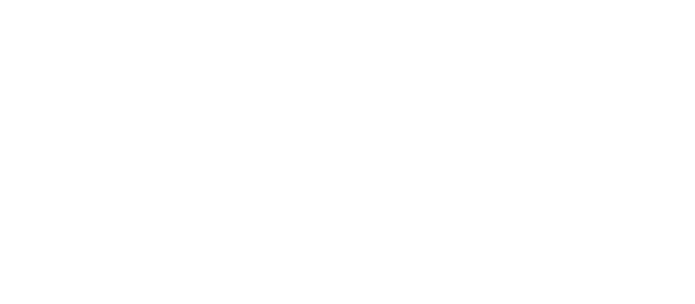
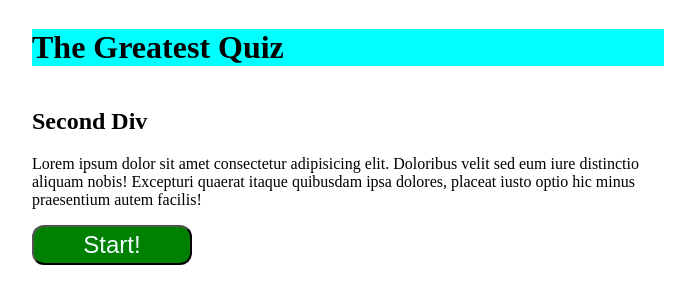
Before and after one commit to Guzzemetti/the-greatest-quiz, a plain HTML site: page index.html in a window 1280 px wide. Shown: the whole page, without its empty margins (292-987 px from the left). Drawn offline with Linux system fonts and the light colour scheme.

Commit message:
Added button and initial html layout

```diff
--- /dev/null
+++ b/assets/style.css
@@ -0,0 +1,37 @@
+body{
+    display: flex;
+    flex-direction: column;
+    align-items: center;
+}
+
+div{
+    width: 50%;
+}
+
+button{
+    justify-self: center;
+}
+
+#startButton:active {
+    transform: translateY(2px);
+  }
+
+#startButton:hover{
+    transition-duration: 0.2s;
+    background-color: white;
+    color: #3e8e41;
+}
+
+#startButton{
+    background-color: green;
+    color: azure;
+    font-size: 1.5rem;
+    width: 10rem;
+    height: 2.5rem;
+    border-radius: 12px;
+}
+
+
+#title{
+    background-color: aqua;
+}
--- a/index.html
+++ b/index.html
@@ -5,8 +5,16 @@
     <meta http-equiv="X-UA-Compatible" content="IE=edge">
     <meta name="viewport" content="width=device-width, initial-scale=1.0">
     <title>The Greatest Quiz</title>
+    <link rel="stylesheet" href="./assets/style.css">
 </head>
 <body>
-
+    <div>
+        <h1 id="title">The Greatest Quiz</h1>
+    </div>
+    <div>
+        <h2>Second Div</h2>
+        <p>Lorem ipsum dolor sit amet consectetur adipisicing elit. Doloribus velit sed eum iure distinctio aliquam nobis! Excepturi quaerat itaque quibusdam ipsa dolores, placeat iusto optio hic minus praesentium autem facilis!</p>
+        <button id="startButton">Start!</button>
+    </div>
 </body>
 </html>
```
Also changed, not shown: assets/logic.js (added).
